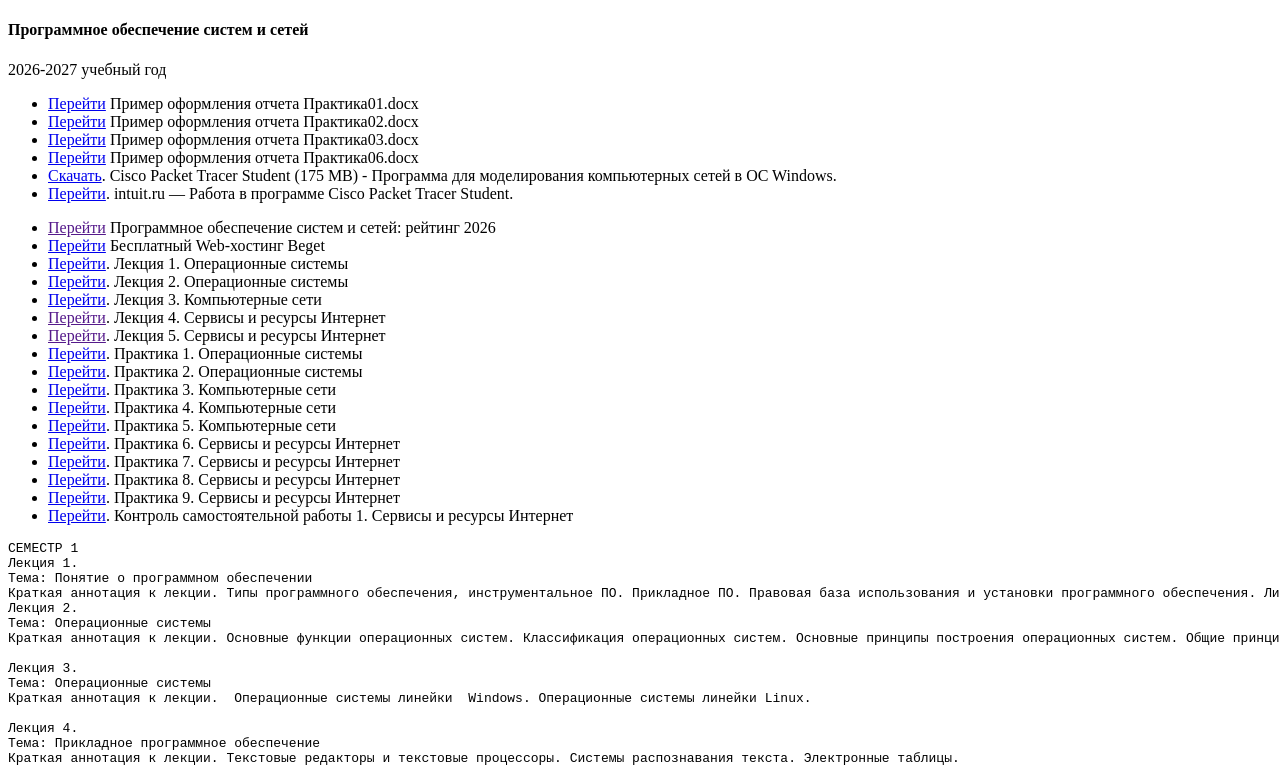
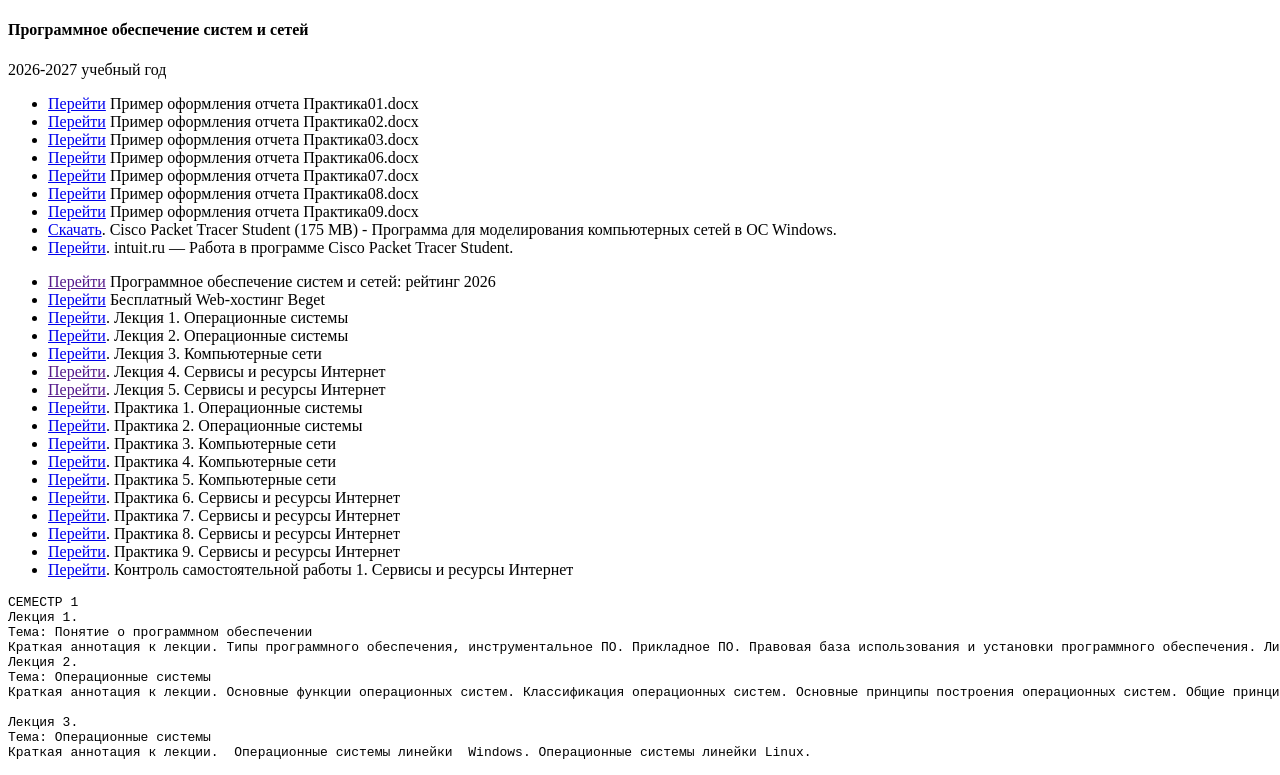
Before and after one commit to ifizmat/ifizmat.github.io, a plain HTML site: page network/ossit2026-index.html in a window 1280 px wide. Shown: the top 775 px of the page. Drawn offline with Linux system fonts and the light colour scheme.

Commit message:
Software of systems and networks group 113 2026 example report Praktika08.pdf and Praktika09.pdf, links 08, 09, and 07 without file.

```diff
--- a/network/ossit2026-index.html
+++ b/network/ossit2026-index.html
@@ -23,6 +23,18 @@
 </li>
 <li><a href="./Практика06.pdf" target="_blank">Перейти</a>
 Пример оформления отчета Практика06.docx
+</li>
+</li>
+<li><a href="./Практика07.pdf" target="_blank">Перейти</a>
+Пример оформления отчета Практика07.docx
+</li>
+</li>
+<li><a href="./Практика07.pdf" target="_blank">Перейти</a>
+Пример оформления отчета Практика08.docx
+</li>
+</li>
+<li><a href="./Практика09.pdf" target="_blank">Перейти</a>
+Пример оформления отчета Практика09.docx
 </li>
 <li>
 <a href="https://drive.google.com/drive/folders/1QWmFsBcUwCUxmZzOU2gdc-2QYsMvK8lJ" target="_blank">
```
Also changed, not shown: 2 other files.
